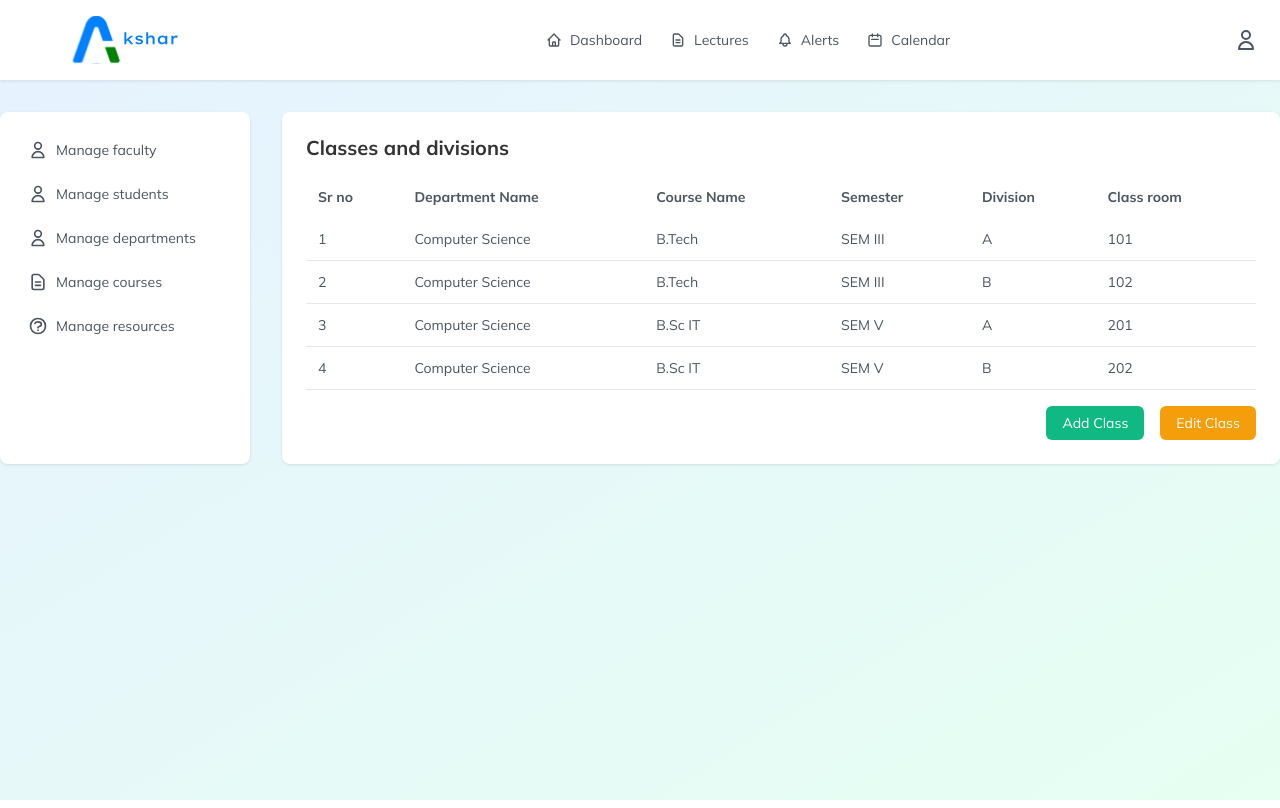
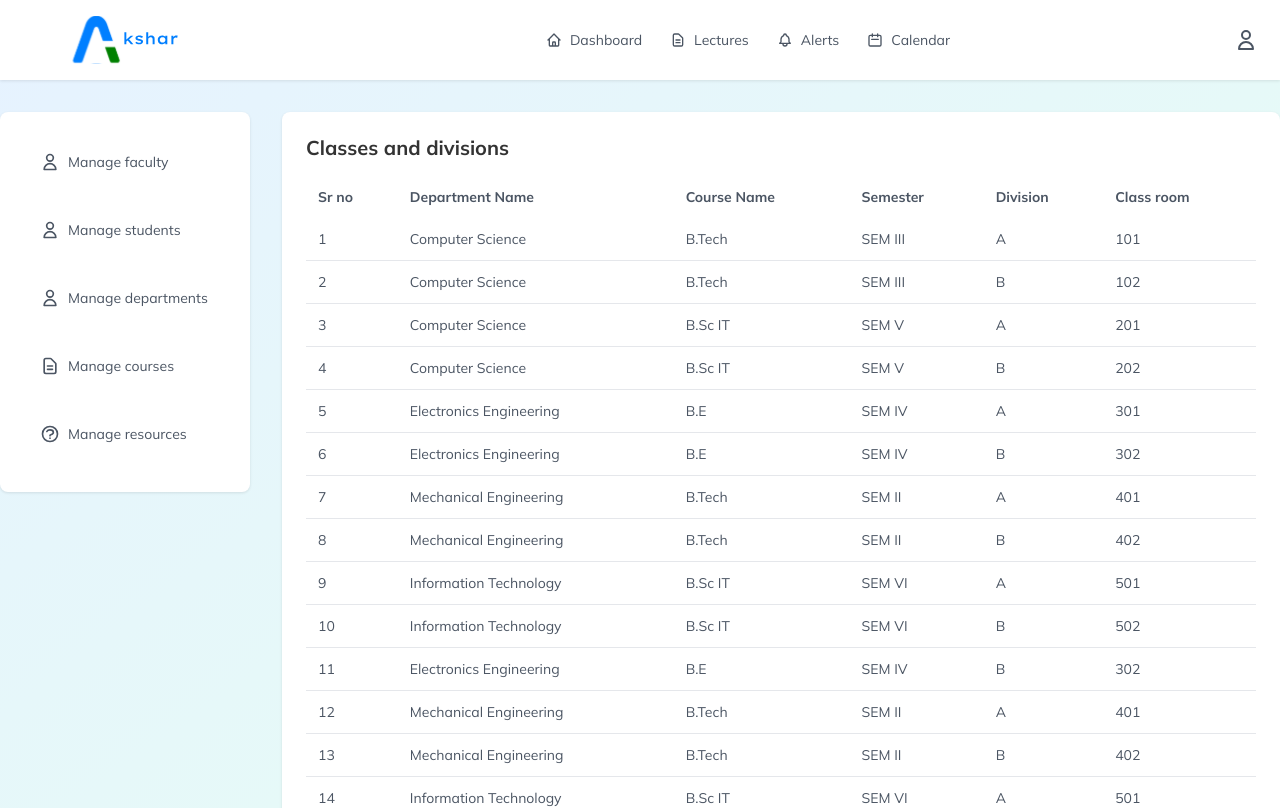
Before and after one commit to vinay-th/Akshar, a React (Vite) app in the folder frontend/: page /admin/dashboard in a window 1280 px wide. Shown: the top 808 px of the page. Built offline with nearby package versions, Linux system fonts and the light colour scheme; a web font is replaced by a local one.

Commit message:
minor-fixes-for-dashboard

```diff
--- a/frontend/src/App.jsx
+++ b/frontend/src/App.jsx
@@ -14,6 +14,7 @@ import AdminDashboard from './pages/AdminDashboard.jsx';
 import ManageFaculty from './components/admin-dashboard/ManageFaculty';
 import ManageStudents from './components/admin-dashboard/ManageStudents';
 import ManageDepartment from './components/admin-dashboard/ManageDepartment';
+import { createGlobalStyle } from 'styled-components';
 
 function MainApp() {
   const action = useNavigationType();
--- a/frontend/src/components/admin-dashboard/ManageDepartment.jsx
+++ b/frontend/src/components/admin-dashboard/ManageDepartment.jsx
@@ -216,6 +216,7 @@ const Main = styled.main`
 
 const Sidebar = styled.aside`
   width: 250px;
+  height: 380px;
   background-color: white;
   border-radius: 0.5rem;
   padding: 1rem;
--- a/frontend/src/components/admin-dashboard/ManageFaculty.jsx
+++ b/frontend/src/components/admin-dashboard/ManageFaculty.jsx
@@ -130,7 +130,7 @@ export default function ManageFaculty() {
                 <Th>Department</Th>
               </tr>
             </thead>
-            <tbody>
+            <tbody className="data-table">
               {facultyData.map((row) => (
                 <tr key={row.srNo}>
                   <Td>{row.srNo}</Td>
@@ -175,6 +175,10 @@ const LogoContainer = styled.div`
   align-items: center;
 `;
 
+const DataTable = styled.div`
+  font-family: 'Mulish', sans-serif !important;
+`;
+
 const LogoImage = styled.img`
   height: 3rem;
   width: 15rem;
@@ -212,6 +216,7 @@ const Main = styled.main`
 
 const Sidebar = styled.aside`
   width: 250px;
+  height: 380px;
   background-color: white;
   border-radius: 0.5rem;
   padding: 1rem;
--- a/frontend/src/components/admin-dashboard/ManageStudents.jsx
+++ b/frontend/src/components/admin-dashboard/ManageStudents.jsx
@@ -222,6 +222,7 @@ const Main = styled.main`
 
 const Sidebar = styled.aside`
   width: 250px;
+  height: 380px;
   background-color: white;
   border-radius: 0.5rem;
   padding: 1rem;
--- a/frontend/src/pages/AdminDashboard.jsx
+++ b/frontend/src/pages/AdminDashboard.jsx
@@ -90,6 +90,94 @@ const classesData = [
     division: 'B',
     classRoom: '202',
   },
+  {
+    srNo: 5,
+    departmentName: 'Electronics Engineering',
+    courseName: 'B.E',
+    semester: 'SEM IV',
+    division: 'A',
+    classRoom: '301',
+  },
+  {
+    srNo: 6,
+    departmentName: 'Electronics Engineering',
+    courseName: 'B.E',
+    semester: 'SEM IV',
+    division: 'B',
+    classRoom: '302',
+  },
+  {
+    srNo: 7,
+    departmentName: 'Mechanical Engineering',
+    courseName: 'B.Tech',
+    semester: 'SEM II',
+    division: 'A',
+    classRoom: '401',
+  },
+  {
+    srNo: 8,
+    departmentName: 'Mechanical Engineering',
+    courseName: 'B.Tech',
+    semester: 'SEM II',
+    division: 'B',
+    classRoom: '402',
+  },
+  {
+    srNo: 9,
+    departmentName: 'Information Technology',
+    courseName: 'B.Sc IT',
+    semester: 'SEM VI',
+    division: 'A',
+    classRoom: '501',
+  },
+  {
+    srNo: 10,
+    departmentName: 'Information Technology',
+    courseName: 'B.Sc IT',
+    semester: 'SEM VI',
+    division: 'B',
+    classRoom: '502',
+  },
+  {
+    srNo: 11,
+    departmentName: 'Electronics Engineering',
+    courseName: 'B.E',
+    semester: 'SEM IV',
+    division: 'B',
+    classRoom: '302',
+  },
+  {
+    srNo: 12,
+    departmentName: 'Mechanical Engineering',
+    courseName: 'B.Tech',
+    semester: 'SEM II',
+    division: 'A',
+    classRoom: '401',
+  },
+  {
+    srNo: 13,
+    departmentName: 'Mechanical Engineering',
+    courseName: 'B.Tech',
+    semester: 'SEM II',
+    division: 'B',
+    classRoom: '402',
+  },
+  {
+    srNo: 14,
+    departmentName: 'Information Technology',
+    courseName: 'B.Sc IT',
+    semester: 'SEM VI',
+    division: 'A',
+    classRoom: '501',
+  },
+  {
+    srNo: 15,
+    departmentName: 'Information Technology',
+    courseName: 'B.Sc IT',
+    semester: 'SEM VI',
+    division: 'B',
+    classRoom: '502',
+  },
 ];
 
 export default function AdminDashboard() {
@@ -121,6 +209,7 @@ export default function AdminDashboard() {
       <Main>
         <Sidebar>
           {sidebarItems.map((item) => (
+            <SidebarButton key={item.text}>
               <React.Fragment key={item.text}>
                 <a href={item.link} style={{ textDecoration: 'none' }}>
                   <SidebarButton>
@@ -129,6 +218,7 @@ export default function AdminDashboard() {
                   </SidebarButton>
                 </a>
               </React.Fragment>
+            </SidebarButton>
           ))}
         </Sidebar>
         <Content>
@@ -146,7 +236,7 @@ export default function AdminDashboard() {
             </thead>
             <tbody>
               {classesData.map((row) => (
-                <tr key={row.srNo}>
+                <tr key={`row-${row.srNo}`}>
                   <Td>{row.srNo}</Td>
                   <Td>{row.departmentName}</Td>
                   <Td>{row.courseName}</Td>
@@ -169,6 +259,7 @@ export default function AdminDashboard() {
 
 const Container = styled.div`
   min-height: 100vh;
+  height: 100%;
   background: linear-gradient(to bottom right, #e6f2ff, #e6fff2);
 `;
 
@@ -228,6 +319,7 @@ const Main = styled.main`
 
 const Sidebar = styled.aside`
   width: 250px;
+  height: 380px;
   background-color: white;
   border-radius: 0.5rem;
   padding: 1rem;
```
Lines whose indentation alone changed are shown as unchanged.
